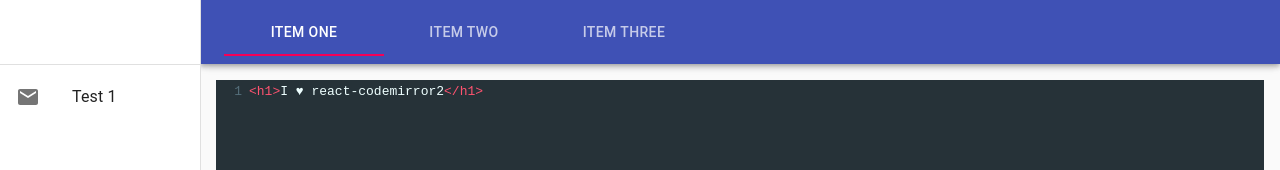
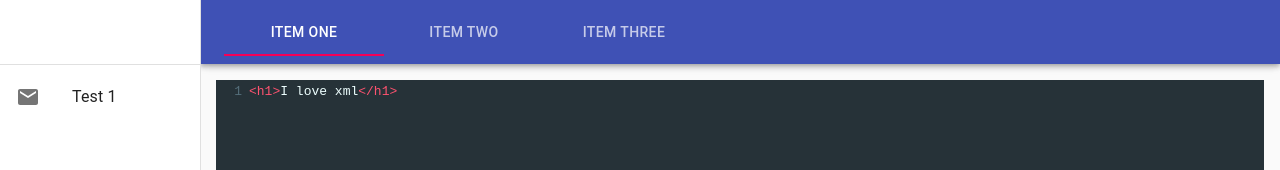
Before and after one commit to Chr1stian/masterapp, a React (Create React App) app: page / in a window 1280 px wide. Shown: the top 170 px of the page. Built offline with nearby package versions, Linux system fonts and the light colour scheme.

Commit message:
Changed codemirror to controlled using react hooks for state control

```diff
--- a/src/App.tsx
+++ b/src/App.tsx
@@ -9,7 +9,7 @@ import Sidebar from "./sidebar/Sidebar";
 
 import "codemirror/lib/codemirror.css";
 import "codemirror/theme/material.css";
-import { UnControlled as CodeMirror } from "react-codemirror2";
+import { Controlled as CodeMirror } from "react-codemirror2";
 require("codemirror/mode/xml/xml");
 require("codemirror/mode/javascript/javascript");
 
@@ -44,6 +44,7 @@ const App: React.FC = () => {
   const classes = useStyles();
   const [value] = React.useState(0);
   const [tasks, setTasks] = React.useState(["Test"]);
+  const [code, setCode] = React.useState("<h1>I love xml</h1>");
   const addTask = (newTask: string): void => {
     const newTasks: string[] = [...tasks, newTask];
     setTasks(newTasks);
@@ -64,13 +65,18 @@ const App: React.FC = () => {
       <main className={classes.content}>
         <div className={classes.toolbar} />
         <CodeMirror
-          value="<h1>I ♥ react-codemirror2</h1>"
+          value={code}
           options={{
             mode: "xml",
             theme: "material",
             lineNumbers: true
           }}
-          onChange={(editor, data, value) => {}}
+          onBeforeChange={(_editor, _data, value): void => {
+            setCode(value);
+          }}
+          onChange={(): void => {
+            console.log("code:", code);
+          }}
         />
         <Typography paragraph>Lorem ipsum.</Typography>
         <Typography paragraph>Dolores it.</Typography>
```
